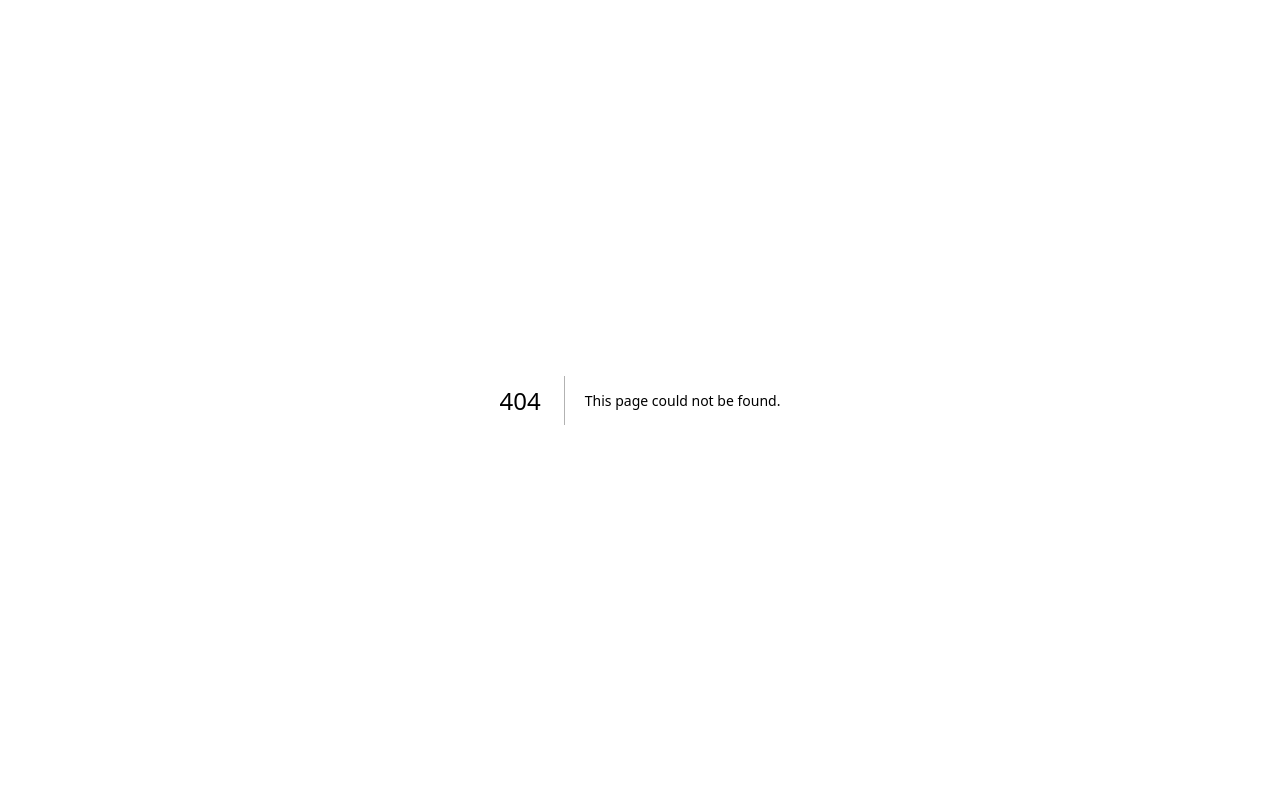
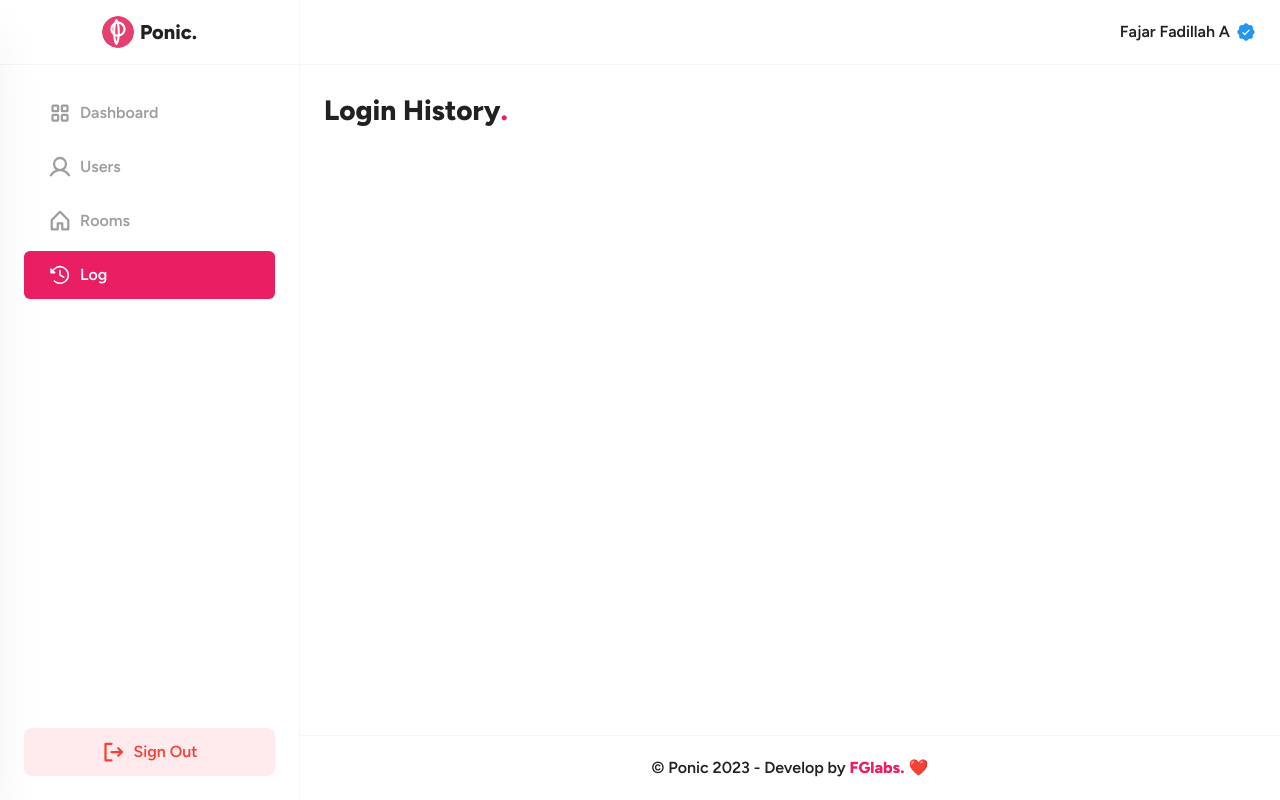
Before and after one commit to fajarfadillahh/dashboard-ponic-voting-web-application, a Next.js app: page /log in a window 1280 px wide. Before the commit this address had no page. Built offline with nearby package versions, Linux system fonts and the light colour scheme.

Commit message:
create all pages

```diff
--- /dev/null
+++ b/pages/log.jsx
@@ -0,0 +1,21 @@
+import Head from "next/head";
+
+// import components
+import Layout from "@/components/Layout";
+import Title from "@/components/Title";
+
+export default function Log() {
+  return (
+    <>
+      <Head>
+        <title>Log - Ponic Voting Web Application.</title>
+      </Head>
+
+      <Layout>
+        <section>
+          <Title text="Login History" />
+        </section>
+      </Layout>
+    </>
+  );
+}
--- /dev/null
+++ b/pages/rooms.jsx
@@ -0,0 +1,21 @@
+import Head from "next/head";
+
+// import components
+import Layout from "@/components/Layout";
+import Title from "@/components/Title";
+
+export default function Rooms() {
+  return (
+    <>
+      <Head>
+        <title>Rooms - Ponic Voting Web Application.</title>
+      </Head>
+
+      <Layout>
+        <section>
+          <Title text="Rooms" />
+        </section>
+      </Layout>
+    </>
+  );
+}
--- /dev/null
+++ b/pages/users.jsx
@@ -0,0 +1,21 @@
+import Head from "next/head";
+
+// import components
+import Layout from "@/components/Layout";
+import Title from "@/components/Title";
+
+export default function Users() {
+  return (
+    <>
+      <Head>
+        <title>Users - Ponic Voting Web Application.</title>
+      </Head>
+
+      <Layout>
+        <section>
+          <Title text="Users" />
+        </section>
+      </Layout>
+    </>
+  );
+}
```
